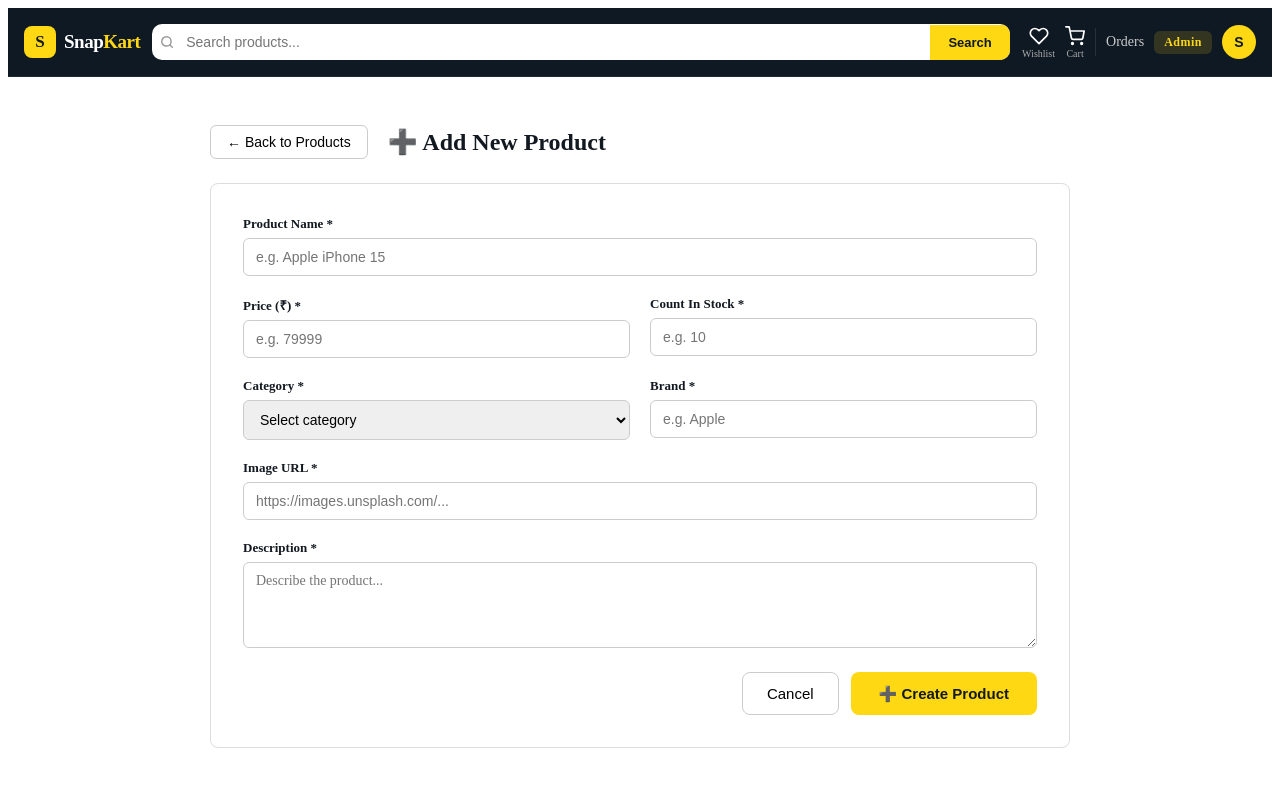
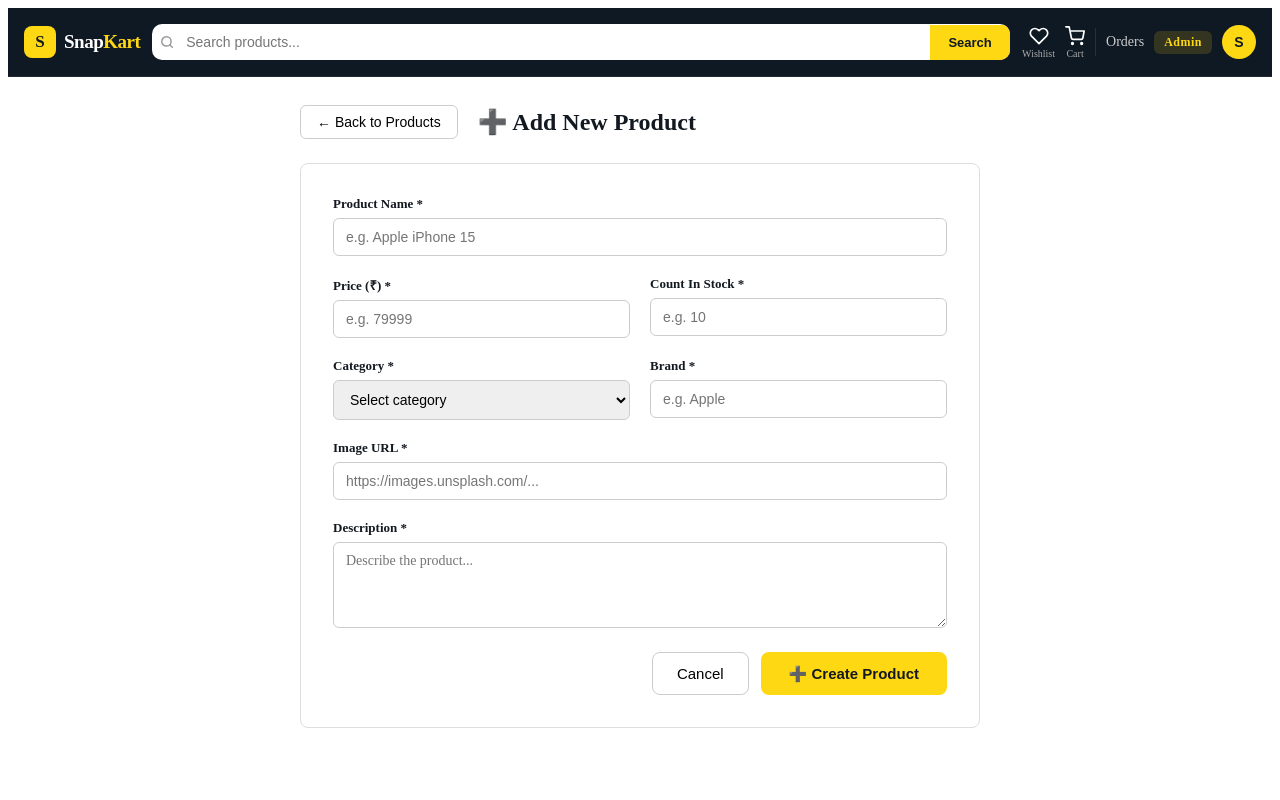
Before and after one commit to SoudaHimavamsi/ecommerce-app-mern, a React (Create React App) app in the folder frontend/: page /admin/products/new in a window 1280 px wide. Shown: the top 800 px of the page. Built offline with nearby package versions, Linux system fonts and the light colour scheme; no server answers; sample sign-in values are in the browser's storage.

Commit message:
fix: center and improve layout of admin product form

```diff
--- a/frontend/src/pages/AdminProductFormPage.js
+++ b/frontend/src/pages/AdminProductFormPage.js
@@ -263,7 +263,7 @@ const AdminProductFormPage = () => {
 };
 
 const styles = {
-  container: { maxWidth: '900px', margin: '0 auto', padding: '20px' },
+  container: { maxWidth: '680px', margin: '0 auto' },
   header: { display: 'flex', alignItems: 'center', gap: '20px', marginBottom: '24px' },
   heading: { fontSize: '24px', margin: 0, color: '#131921' },
   backBtn: {
```
